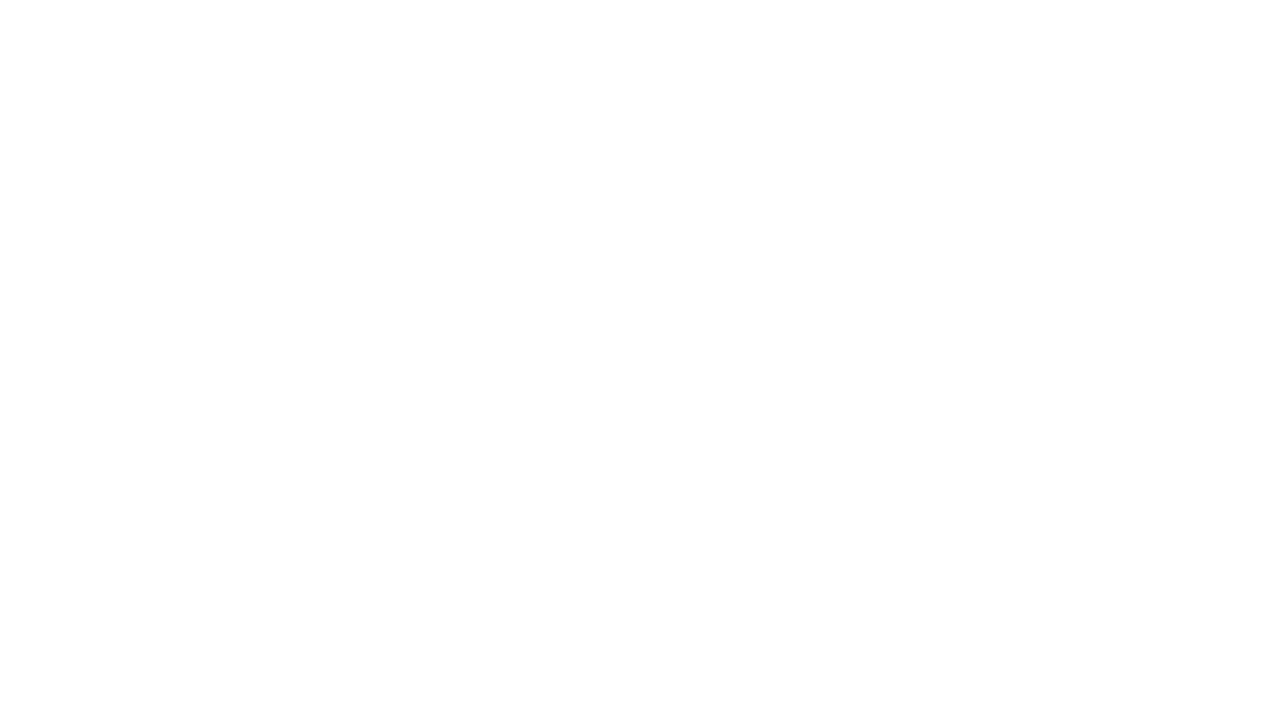
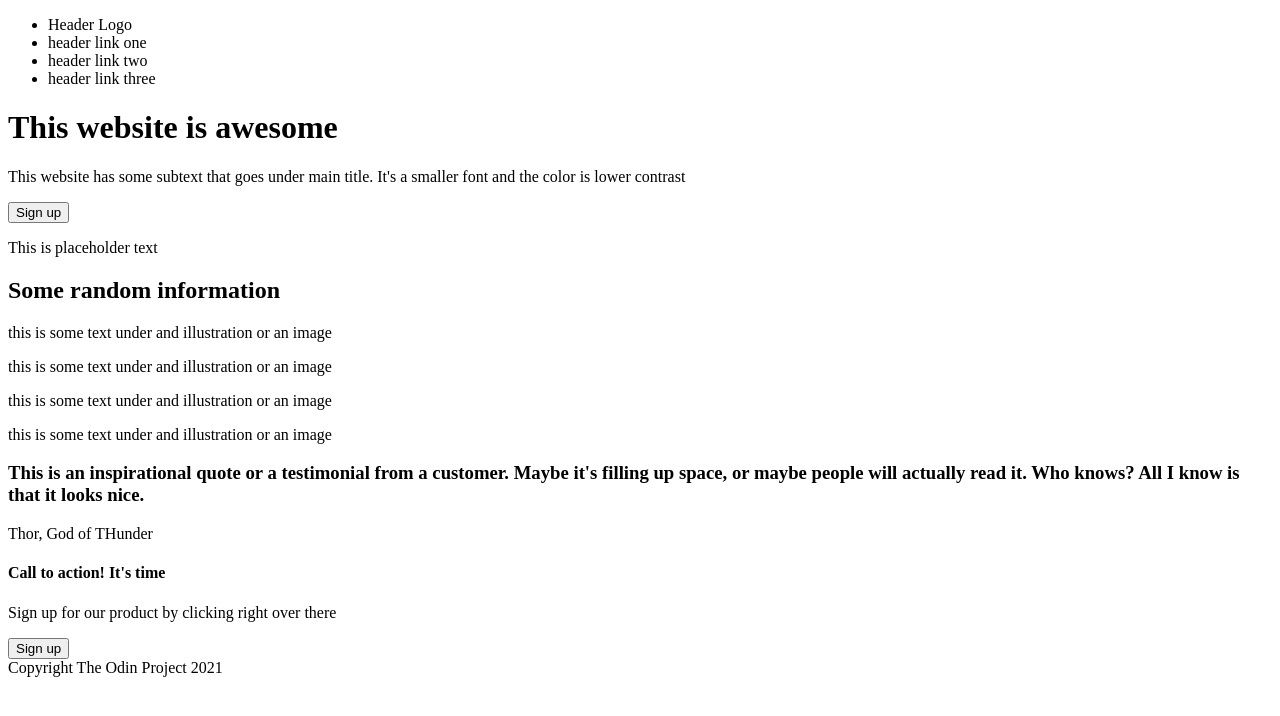
Before and after one commit to LankeAniket/odin-landing-page, a plain HTML site: page index.html in a window 1280 px wide. Drawn offline with Linux system fonts and the light colour scheme.

Commit message:
added content

```diff
--- a/index.html
+++ b/index.html
@@ -10,7 +10,54 @@
 </head>
 <body>
 
+    <header>
+        <nav>
+            <ul>
+                <li>Header Logo</li>
+                <li>header link one</li>
+                <li>header link two</li>
+                <li>header link three</li>
+            </ul>
+        </nav>
+    </header>
 
+    <div class="banner">
+        <div class="banner-text">
+            <h1>This website is awesome</h1>
+            <p>This website has some subtext that goes under main title. It's a smaller font and the color is lower contrast</p>
+            <button class="primary">Sign up </button>
+        </div>
+        <div class="banner-image">
+            <p>This is placeholder text</p>
+        </div>
+    </div>
+
+    <div class="first-section">
+        <h2>Some random information</h2>
+        <div class="blocks">
+            <p>this is some text under and illustration or an image</p>
+            <p>this is some text under and illustration or an image</p>
+            <p>this is some text under and illustration or an image</P>
+            <p>this is some text under and illustration or an image</p>
+        </div>
+    </div>
+
+    <div class="quote-block">
+        <h3>This is an inspirational quote or a testimonial from a customer. Maybe it's filling up space, or maybe people will actually read it. Who knows? All I know is that it looks nice.</h3>
+        <p class="author">Thor, God of THunder</p>
+    </div>
+
+    <div class="CTA">
+        <h4>Call to action! It's time</h4>
+        <p>Sign up for our product by clicking right over there</p>
+        <button class="secondary">Sign up</button>
+    </div>
+
+    <footer>
+        <div class="footer-text">
+            Copyright The Odin Project 2021
+        </div>
+    </footer>
 
 </body>
 </html>
```
